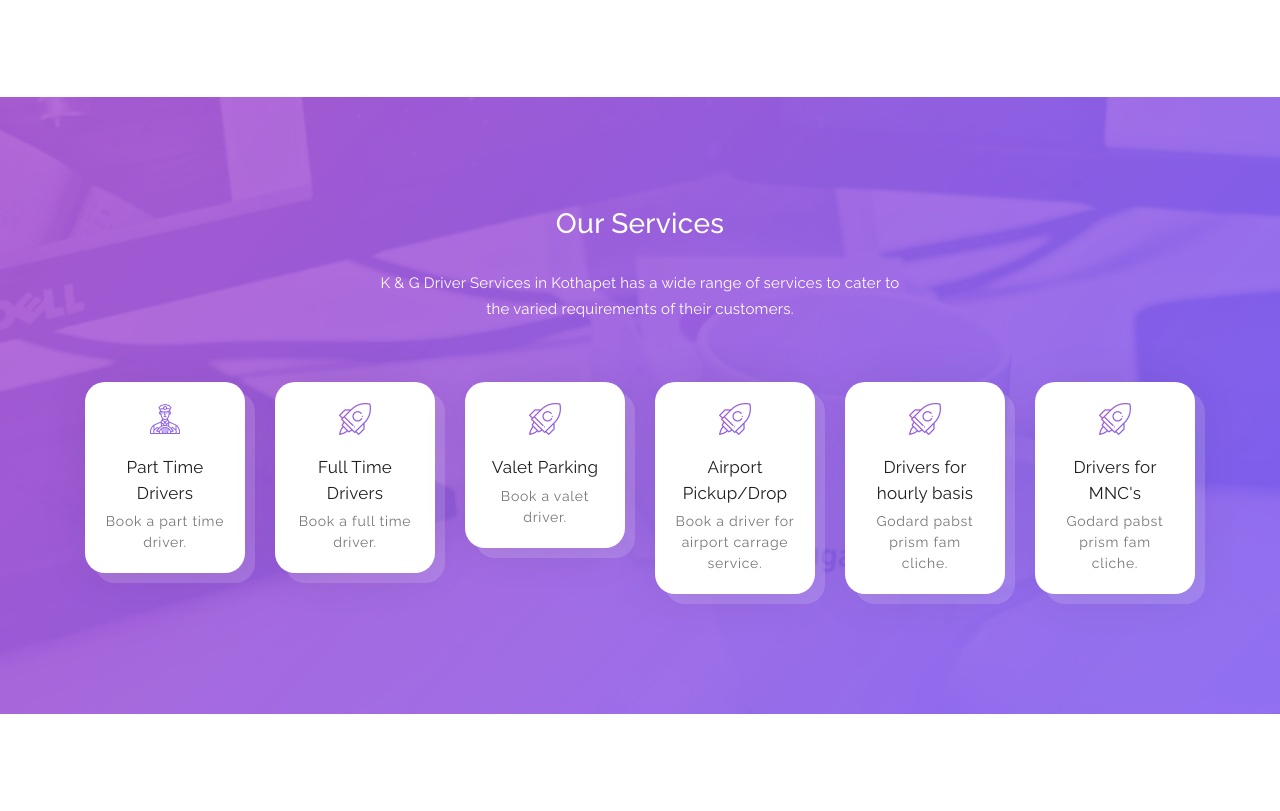
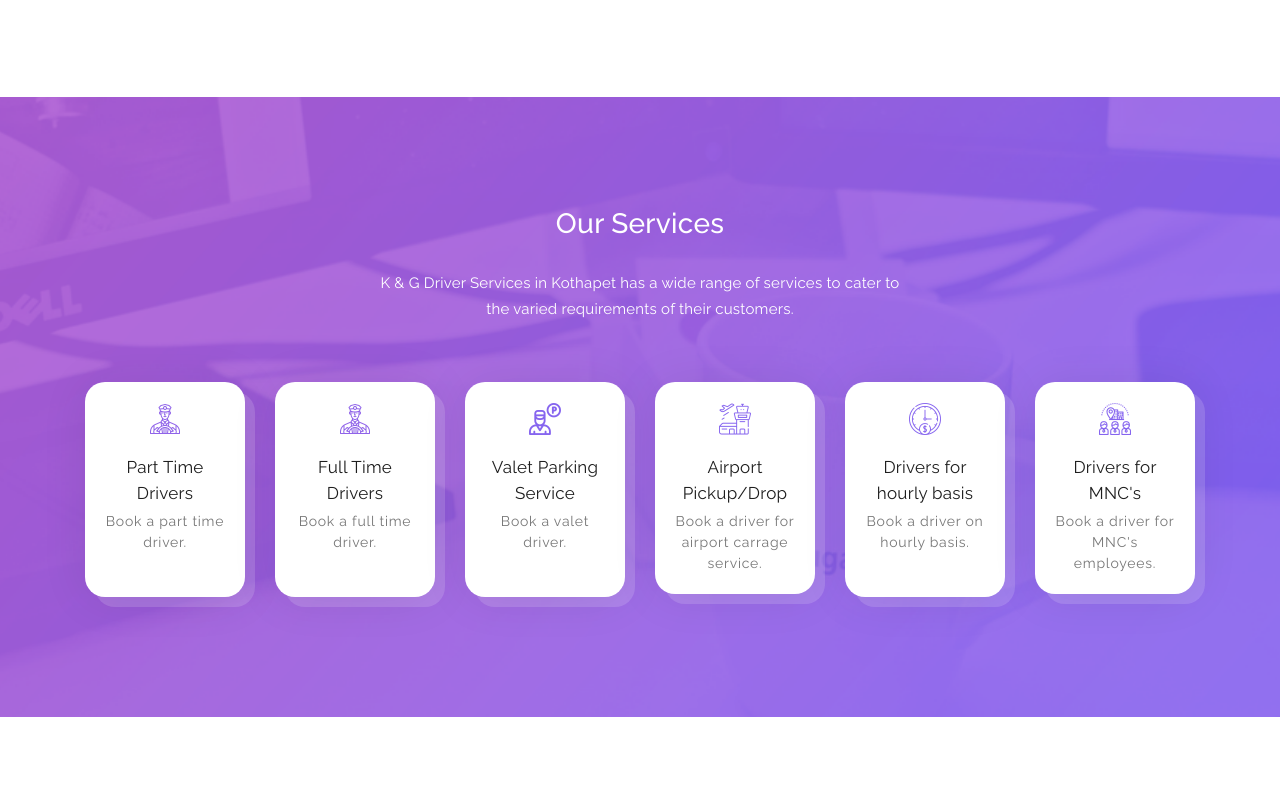
Before and after one commit to keerthanchand/K-G-Website, a plain HTML site: page index.html in a window 1280 px wide. Shown: the part 1955-2766 px from the top of the page. Drawn offline with Linux system fonts and the light colour scheme; some packages are replaced by stand-ins of ours.

Commit message:
changed version

```diff
--- a/index.html
+++ b/index.html
@@ -9,11 +9,8 @@
     <meta name="author" content="">
     <link href="https://fonts.googleapis.com/css?family=Raleway:100,300,400,500,700,900" rel="stylesheet">
 
-    <title>Softy Pinko - Bootstrap 4.0 Theme</title>
-<!--
-SOFTY PINKO
-https://templatemo.com/tm-535-softy-pinko
--->
+    <title>K&G Driver Services</title>
+
 
     <!-- Additional CSS Files -->
     <link rel="stylesheet" type="text/css" href="assets/css/bootstrap.min.css">
@@ -55,7 +52,7 @@ https://templatemo.com/tm-535-softy-pinko
                     <nav class="main-nav">
                         <!-- ***** Logo Start ***** -->
                         <a href="#" class="logo">
-                            <img src="assets/images/logo.png" alt="Softy Pinko"/>
+                            <h3 style="color: #8261EE;">K&G Driver Services</h3>
                         </a>
                         <!-- ***** Logo End ***** -->
                         <!-- ***** Menu Start ***** -->
@@ -212,41 +209,45 @@ https://templatemo.com/tm-535-softy-pinko
                             <i><img src="assets/images/driver.png" alt=""></i>
                             <strong>Part Time Drivers</strong>
                             <span>Book a part time driver.</span>
+                            <br>
                         </a>
                     </div>
                     <div class="col-lg-2 col-md-3 col-sm-6 col-6">
                         <a href="#call-us" class="mini-box">
-                            <i><img src="assets/images/work-process-item-01.png" alt=""></i>
+                            <i><img src="assets/images/driver.png" alt=""></i>
                             <strong>Full Time Drivers</strong>
                             <span>Book a full time driver.</span>
+                            <br>
                         </a>
                     </div>
                     <div class="col-lg-2 col-md-3 col-sm-6 col-6">
                         <a href="#call-us" class="mini-box">
-                            <i><img src="assets/images/work-process-item-01.png" alt=""></i>
-                            <strong>Valet Parking</strong>
+                            <i><img src="assets/images/guard.png" alt=""></i>
+                            <strong>Valet Parking Service</strong>
                             <span>Book a valet driver.</span>
+                            <br>
                         </a>
                     </div>
                     <div class="col-lg-2 col-md-3 col-sm-6 col-6">
                         <a href="#call-us" class="mini-box">
-                            <i><img src="assets/images/work-process-item-01.png" alt=""></i>
+                            <i><img src="assets/images/airport.png" alt=""></i>
                             <strong>Airport Pickup/Drop</strong>
                             <span>Book a driver for airport carrage service.</span>
                         </a>
                     </div>
                     <div class="col-lg-2 col-md-3 col-sm-6 col-6">
-                        <a href="#call-us" class="mini-box">
-                            <i><img src="assets/images/work-process-item-01.png" alt=""></i>
+                        <a href="#pricing-plans" class="mini-box">
+                            <i><img src="assets/images/pay.png" alt=""></i>
                             <strong>Drivers for hourly basis</strong>
-                            <span>Godard pabst prism fam cliche.</span>
+                            <span>Book a driver on hourly basis.</span>
+                            <br>
                         </a>
                     </div>
                     <div class="col-lg-2 col-md-3 col-sm-6 col-6">
                         <a href="#call-us" class="mini-box">
-                            <i><img src="assets/images/work-process-item-01.png" alt=""></i>
+                            <i><img src="assets/images/visitor.png" alt=""></i>
                             <strong>Drivers for MNC's</strong>
-                            <span>Godard pabst prism fam cliche.</span>
+                            <span>Book a driver for MNC's employees.</span>
                         </a>
                     </div>
                 </div>
@@ -640,11 +641,11 @@ https://templatemo.com/tm-535-softy-pinko
     <script>
         // Initialize and add the map
         function initMap() {
-          // The location of Uluru
-          var uluru = {lat: -25.344, lng: 131.036};
+          // The location of Uluru 17.36825556659509,78.54218244552612
+          var uluru = {lat: 17.36825556659509, lng: 78.54218244552612};
           // The map, centered at Uluru
           var map = new google.maps.Map(
-              document.getElementById('map'), {zoom: 4, center: uluru});
+              document.getElementById('map'), {zoom: 16, center: uluru});
           // The marker, positioned at Uluru
           var marker = new google.maps.Marker({position: uluru, map: map});
         }
```
Also changed, not shown: assets/images/airport.png (added), assets/images/guard.png (added), assets/images/pay.png (added), assets/images/visitor.png (added).
